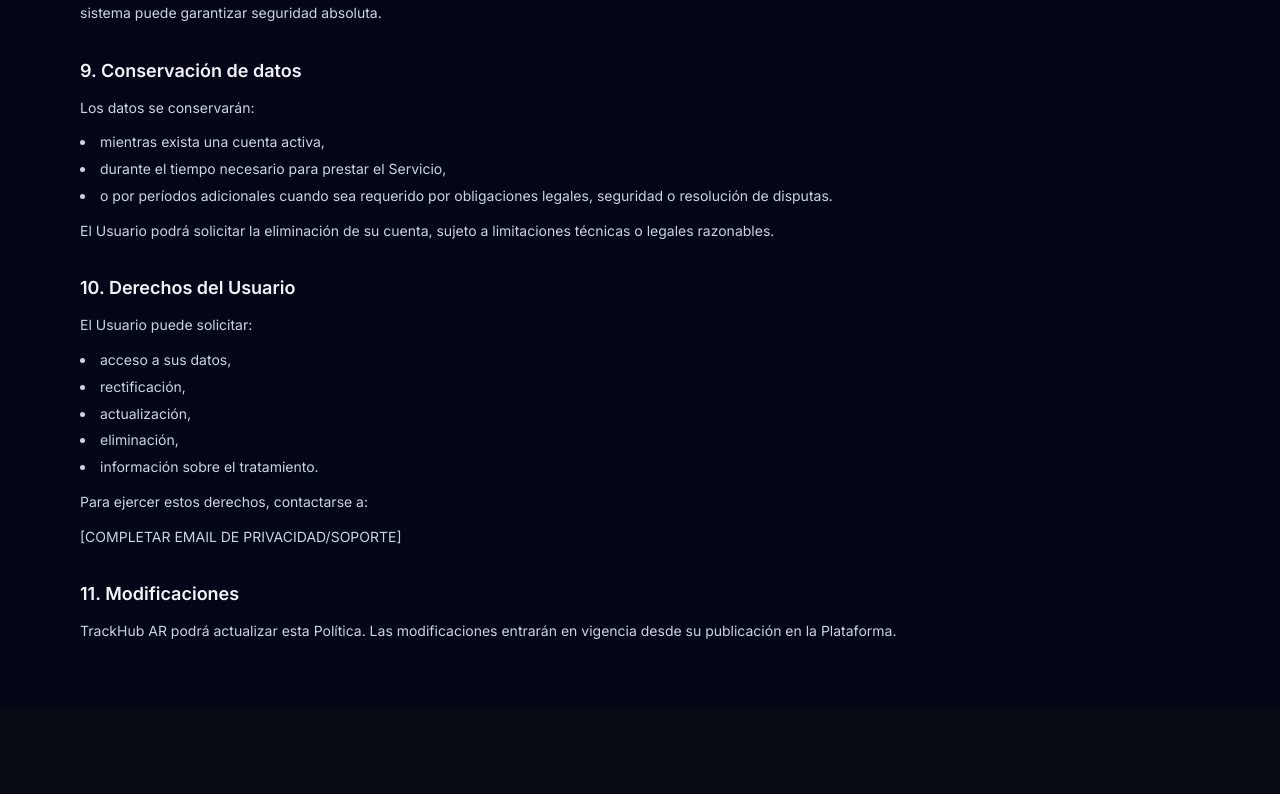
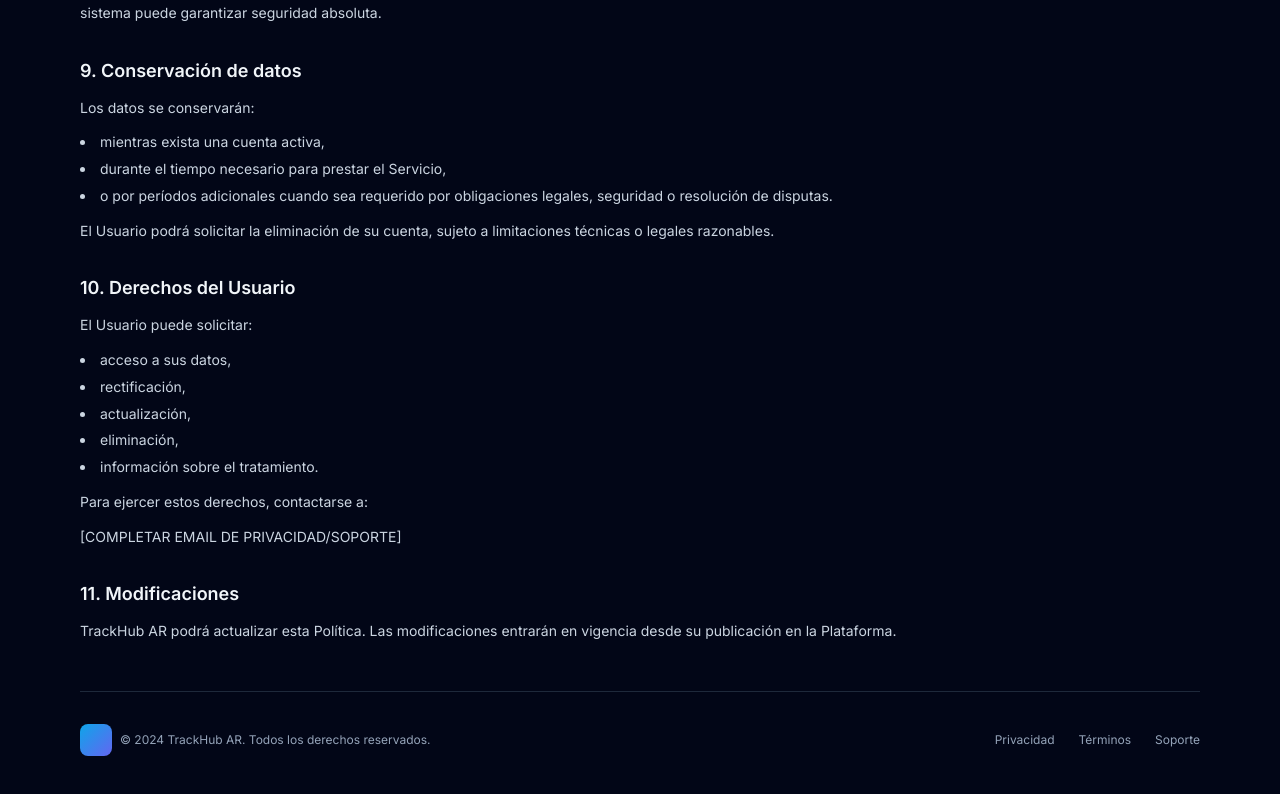
Before and after one commit to Mariano-Martinez/Proyecto-2, a Next.js app: page /privacidad in a window 1280 px wide. Shown: the part 2106-2900 px from the top of the page. Before the commit the page ends 2813 px from the top, so only its background shows below. Built offline with nearby package versions, Linux system fonts and the light colour scheme.

Commit message:
Add footers to legal pages

```diff
--- a/src/app/page.tsx
+++ b/src/app/page.tsx
@@ -171,13 +171,19 @@ export default function HomePage() {
                   <ArrowRightIcon className="h-4 w-4" />
                 </button>
                 <p className="text-center text-xs text-slate-400">
-                  Al continuar, aceptás nuestros <span className="text-sky-300">Términos de Servicio</span> y{' '}
-                  <span className="text-sky-300">Política de Privacidad</span>
+                  Al continuar, aceptás nuestros{' '}
+                  <Link href="/terminos" className="text-sky-300 transition hover:text-sky-200">
+                    Términos de Servicio
+                  </Link>{' '}
+                  y{' '}
+                  <Link href="/privacidad" className="text-sky-300 transition hover:text-sky-200">
+                    Política de Privacidad
+                  </Link>
                 </p>
               </div>
             </div>
           </div>
-          </RevealSection>
+        </RevealSection>
         </section>
 
         <section>
--- a/src/app/privacidad/page.tsx
+++ b/src/app/privacidad/page.tsx
@@ -1,4 +1,5 @@
 import type { Metadata } from 'next';
+import Link from 'next/link';
 
 export const metadata: Metadata = {
   title: 'Política de Privacidad — TrackHub AR',
@@ -8,7 +9,7 @@ export const metadata: Metadata = {
 export default function PrivacidadPage() {
   return (
     <main className="min-h-screen bg-slate-50 text-slate-900 dark:bg-slate-950 dark:text-slate-100">
-      <div className="mx-auto w-full max-w-6xl px-4 py-12 sm:py-16">
+      <div className="mx-auto flex w-full max-w-6xl flex-col px-4 py-12 sm:py-16">
         <header className="space-y-2">
           <h1 className="text-3xl font-bold sm:text-4xl">Política de Privacidad — TrackHub AR (con Supabase)</h1>
           <p className="text-sm text-slate-600 dark:text-slate-400">Última actualización: [COMPLETAR FECHA]</p>
@@ -163,6 +164,24 @@ export default function PrivacidadPage() {
             <p>TrackHub AR podrá actualizar esta Política. Las modificaciones entrarán en vigencia desde su publicación en la Plataforma.</p>
           </section>
         </div>
+
+        <footer className="mt-12 flex flex-col items-center justify-between gap-4 border-t border-slate-200 py-8 text-xs text-slate-500 dark:border-slate-800 dark:text-slate-400 sm:flex-row">
+          <div className="flex items-center gap-2">
+            <span className="h-8 w-8 rounded-lg bg-gradient-to-br from-sky-500 to-indigo-500" />
+            © 2024 TrackHub AR. Todos los derechos reservados.
+          </div>
+          <div className="flex items-center gap-6 text-xs">
+            <Link href="/privacidad" className="transition hover:text-sky-500">
+              Privacidad
+            </Link>
+            <Link href="/terminos" className="transition hover:text-sky-500">
+              Términos
+            </Link>
+            <Link href="/soporte" className="transition hover:text-sky-500">
+              Soporte
+            </Link>
+          </div>
+        </footer>
       </div>
     </main>
   );
--- a/src/app/soporte/page.tsx
+++ b/src/app/soporte/page.tsx
@@ -1,4 +1,5 @@
 import type { Metadata } from 'next';
+import Link from 'next/link';
 
 export const metadata: Metadata = {
   title: 'Soporte — TrackHub AR',
@@ -8,7 +9,7 @@ export const metadata: Metadata = {
 export default function SoportePage() {
   return (
     <main className="min-h-screen bg-slate-50 text-slate-900 dark:bg-slate-950 dark:text-slate-100">
-      <div className="mx-auto w-full max-w-6xl px-4 py-12 sm:py-16">
+      <div className="mx-auto flex w-full max-w-6xl flex-col px-4 py-12 sm:py-16">
         <header className="space-y-2">
           <h1 className="text-3xl font-bold sm:text-4xl">Soporte — TrackHub AR (formal)</h1>
           <p className="text-sm text-slate-600 dark:text-slate-400">Última actualización: [COMPLETAR FECHA]</p>
@@ -76,6 +77,24 @@ export default function SoportePage() {
             <p>Asunto sugerido: “Sugerencia TrackHub AR”</p>
           </section>
         </div>
+
+        <footer className="mt-12 flex flex-col items-center justify-between gap-4 border-t border-slate-200 py-8 text-xs text-slate-500 dark:border-slate-800 dark:text-slate-400 sm:flex-row">
+          <div className="flex items-center gap-2">
+            <span className="h-8 w-8 rounded-lg bg-gradient-to-br from-sky-500 to-indigo-500" />
+            © 2024 TrackHub AR. Todos los derechos reservados.
+          </div>
+          <div className="flex items-center gap-6 text-xs">
+            <Link href="/privacidad" className="transition hover:text-sky-500">
+              Privacidad
+            </Link>
+            <Link href="/terminos" className="transition hover:text-sky-500">
+              Términos
+            </Link>
+            <Link href="/soporte" className="transition hover:text-sky-500">
+              Soporte
+            </Link>
+          </div>
+        </footer>
       </div>
     </main>
   );
--- a/src/app/terminos/page.tsx
+++ b/src/app/terminos/page.tsx
@@ -1,4 +1,5 @@
 import type { Metadata } from 'next';
+import Link from 'next/link';
 
 export const metadata: Metadata = {
   title: 'Términos y Condiciones — TrackHub AR',
@@ -8,7 +9,7 @@ export const metadata: Metadata = {
 export default function TerminosPage() {
   return (
     <main className="min-h-screen bg-slate-50 text-slate-900 dark:bg-slate-950 dark:text-slate-100">
-      <div className="mx-auto w-full max-w-6xl px-4 py-12 sm:py-16">
+      <div className="mx-auto flex w-full max-w-6xl flex-col px-4 py-12 sm:py-16">
         <header className="space-y-2">
           <h1 className="text-3xl font-bold sm:text-4xl">Términos y Condiciones — TrackHub AR</h1>
           <p className="text-sm text-slate-600 dark:text-slate-400">Última actualización: [COMPLETAR FECHA]</p>
@@ -176,6 +177,24 @@ export default function TerminosPage() {
             <p>Email: [COMPLETAR EMAIL DE SOPORTE]</p>
           </section>
         </div>
+
+        <footer className="mt-12 flex flex-col items-center justify-between gap-4 border-t border-slate-200 py-8 text-xs text-slate-500 dark:border-slate-800 dark:text-slate-400 sm:flex-row">
+          <div className="flex items-center gap-2">
+            <span className="h-8 w-8 rounded-lg bg-gradient-to-br from-sky-500 to-indigo-500" />
+            © 2024 TrackHub AR. Todos los derechos reservados.
+          </div>
+          <div className="flex items-center gap-6 text-xs">
+            <Link href="/privacidad" className="transition hover:text-sky-500">
+              Privacidad
+            </Link>
+            <Link href="/terminos" className="transition hover:text-sky-500">
+              Términos
+            </Link>
+            <Link href="/soporte" className="transition hover:text-sky-500">
+              Soporte
+            </Link>
+          </div>
+        </footer>
       </div>
     </main>
   );
```
